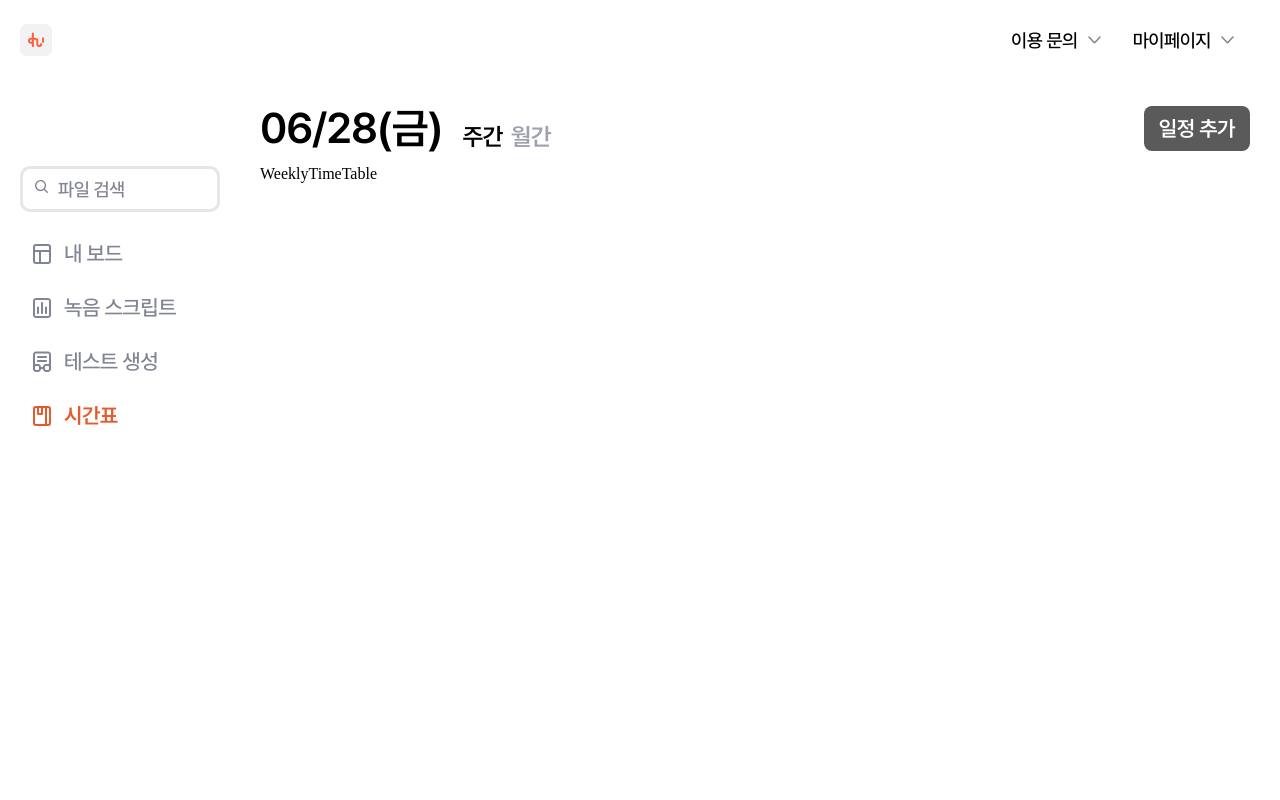
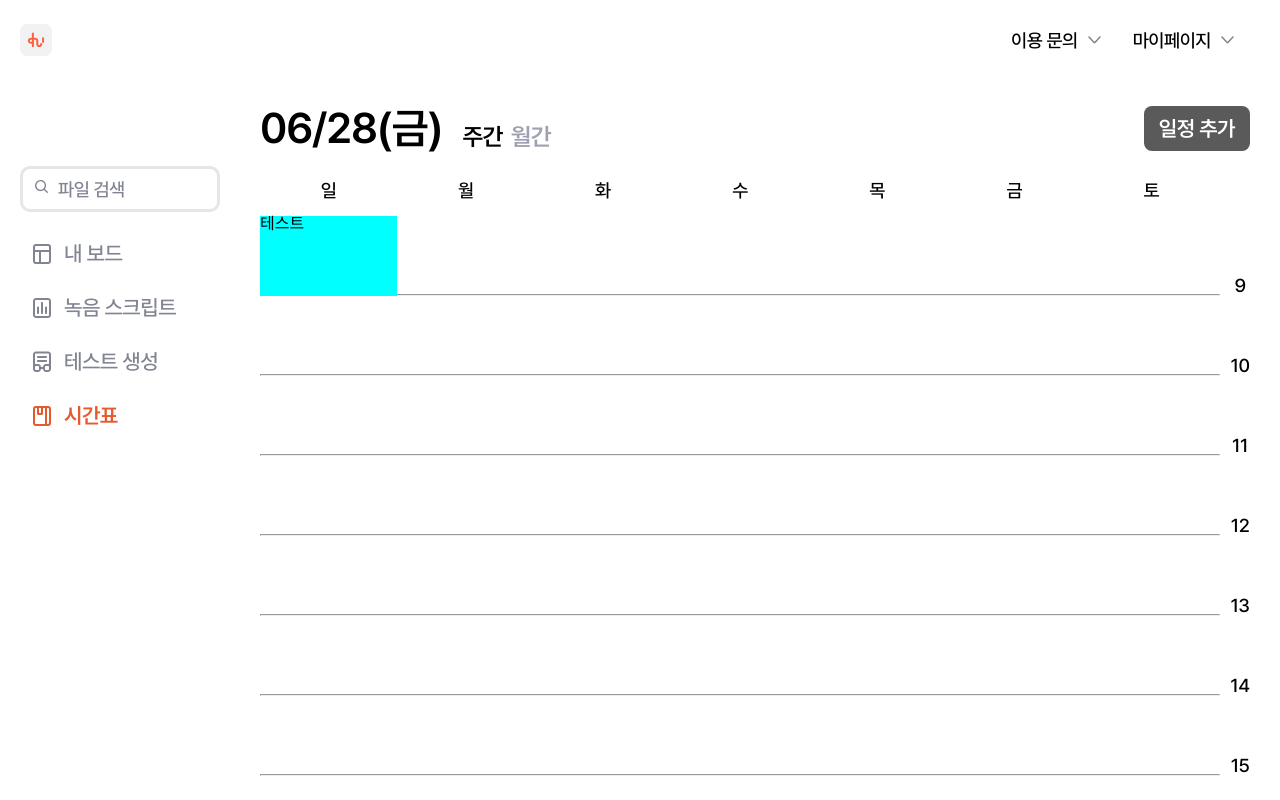
Before and after one commit to TEAM-Hearus/HEARUS-REACT-FRONTEND, a React (Vite) app: page /home/time-table in a window 1280 px wide. Shown: the top 800 px of the page. Built offline with nearby package versions, Linux system fonts and the light colour scheme.

Commit message:
feat: 시간표 바탕 레이아웃 작성

```diff
--- a/src/components/headers/MainHeader/MainHeader.module.scss
+++ b/src/components/headers/MainHeader/MainHeader.module.scss
@@ -11,14 +11,15 @@
   height: 80px;
   padding: 20px 40px 20px 20px;
   background-color: white;
+  z-index: 10;
 }
-
 .dropDownsContainer {
   display: flex;
   justify-content: space-between;
   align-items: center;
   gap: 20px;
   height: 100%;
+}
 .dropDownBtn {
   display: flex;
   justify-content: center;
@@ -30,4 +31,3 @@
   cursor: pointer;
   @include Medium-Sub-14;
 }
-}
--- /dev/null
+++ b/src/constants/schedule.ts
@@ -0,0 +1,77 @@
+export interface IScheduleElement {
+  id: number;
+  scheduleId: number;
+  name: string;
+  location: string;
+  dayOfWeek: string;
+  startTime: string;
+  endTime: string;
+}
+
+export const scheduleElements: IScheduleElement[] = [
+  {
+    id: 1,
+    scheduleId: 7,
+    name: '경제학원론',
+    location: '경영관',
+    dayOfWeek: 'MON',
+    startTime: '2023-06-12T10:00:00.000+00:00',
+    endTime: '2023-06-12T12:00:00.000+00:00',
+  },
+  {
+    id: 2,
+    scheduleId: 7,
+    name: '경제학원론',
+    location: '경영관',
+    dayOfWeek: 'WED',
+    startTime: '2023-06-12T10:00:00.000+00:00',
+    endTime: '2023-06-12T12:00:00.000+00:00',
+  },
+  {
+    id: 5,
+    scheduleId: 7,
+    name: '미시경제학',
+    location: '경영관 301호',
+    dayOfWeek: 'TUE',
+    startTime: '2023-06-13T09:00:00.000+00:00',
+    endTime: '2023-06-13T10:30:00.000+00:00',
+  },
+  {
+    id: 6,
+    scheduleId: 7,
+    name: '거시경제학',
+    location: '사회과학관 201호',
+    dayOfWeek: 'WED',
+    startTime: '2023-06-14T13:00:00.000+00:00',
+    endTime: '2023-06-14T14:30:00.000+00:00',
+  },
+  {
+    id: 7,
+    scheduleId: 7,
+    name: '경제통계학',
+    location: '경상관 402호',
+    dayOfWeek: 'THU',
+    startTime: '2023-06-15T15:00:00.000+00:00',
+    endTime: '2023-06-15T16:30:00.000+00:00',
+  },
+  {
+    id: 8,
+    scheduleId: 7,
+    name: '경제수학',
+    location: '수학관 101호',
+    dayOfWeek: 'WED',
+    startTime: '2023-06-12T13:00:00.000+00:00',
+    endTime: '2023-06-12T14:30:00.000+00:00',
+  },
+  {
+    id: 9,
+    scheduleId: 7,
+    name: '경제학세미나',
+    location: '경영관 세미나실',
+    dayOfWeek: 'FRI',
+    startTime: '2023-06-16T13:00:00.000+00:00',
+    endTime: '2023-06-16T16:00:00.000+00:00',
+  },
+];
+
+export const TIMELIST = Array.from(Array(13), (_, i) => i + 9);
--- a/src/index.css
+++ b/src/index.css
@@ -44,6 +44,12 @@
   src: url('./assets/fonts/Pretendard-Thin.woff');
 }
 
+/* 전체 스타일 적용 */
 * {
   box-sizing: border-box;
+  -ms-overflow-style: none; /* IE, Edge */
+  scrollbar-width: none; /* Firefox */
 }
+*::-webkit-scrollbar {
+  display: none; /* Chrome, Safari, Opera */
+}
--- /dev/null
+++ b/src/pages/Main/TimeTable/WeeklyTimeTable/WeeklyTimeTable.module.scss
@@ -0,0 +1,48 @@
+@import '../../../../styles/variables/colors.scss';
+@import '../../../../styles/variables/fonts.scss';
+
+.table {
+  display: flex;
+  flex-direction: column;
+  position: relative;
+  width: 100%;
+}
+.dayOfWeekRow {
+  display: flex;
+  justify-content: space-between;
+  width: 100%;
+  height: 50px;
+  padding: 0px 30px 0px 0px;
+  @include Medium-Sub-14;
+}
+.dayOfWeekCell {
+  display: flex;
+  justify-content: center;
+  align-items: center;
+  flex: 1;
+}
+.timeRow {
+  display: flex;
+  align-items: flex-end;
+  gap: 10px;
+  width: 100%;
+  height: 80px;
+  hr {
+    flex-grow: 1;
+    margin: 0;
+  }
+}
+.time {
+  display: flex;
+  justify-content: center;
+  align-items: center;
+  width: 20px;
+  @include Medium-Sub-14;
+}
+.temp {
+  position: absolute;
+  top: 50px;
+  width: calc((100% - 30px) / 7);
+  height: 80px;
+  background-color: aqua;
+}
--- a/src/pages/Main/TimeTable/WeeklyTimeTable/WeeklyTimeTable.tsx
+++ b/src/pages/Main/TimeTable/WeeklyTimeTable/WeeklyTimeTable.tsx
@@ -1,5 +1,43 @@
+import {
+  IScheduleElement,
+  TIMELIST,
+  scheduleElements,
+} from '../../../../constants/schedule';
+import styles from './WeeklyTimeTable.module.scss';
+
+interface IgroupedByDayOfWeek {
+  [key: string]: IScheduleElement[];
+}
+
 const WeeklyTimeTable = () => {
-  return <div>WeeklyTimeTable</div>;
+  const groupedByDayOfWeek: IgroupedByDayOfWeek = scheduleElements.reduce(
+    (acc, curr) => {
+      acc[curr.dayOfWeek] = acc[curr.dayOfWeek] || [];
+      acc[curr.dayOfWeek].push(curr);
+      return acc;
+    },
+    {} as IgroupedByDayOfWeek,
+  );
+
+  const daysOfWeek = ['일', '월', '화', '수', '목', '금', '토'];
+  return (
+    <div className={styles.table}>
+      <div className={styles.dayOfWeekRow}>
+        {daysOfWeek.map((day) => (
+          <div className={styles.dayOfWeekCell} key={day}>
+            {day}
+          </div>
+        ))}
+      </div>
+      {TIMELIST.map((time) => (
+        <div className={styles.timeRow} key={time}>
+          <hr />
+          <span className={styles.time}>{time}</span>
+        </div>
+      ))}
+      <div className={styles.temp}>테스트</div>
+    </div>
+  );
 };
 
 export default WeeklyTimeTable;
```
Lines whose indentation alone changed are shown as unchanged.
